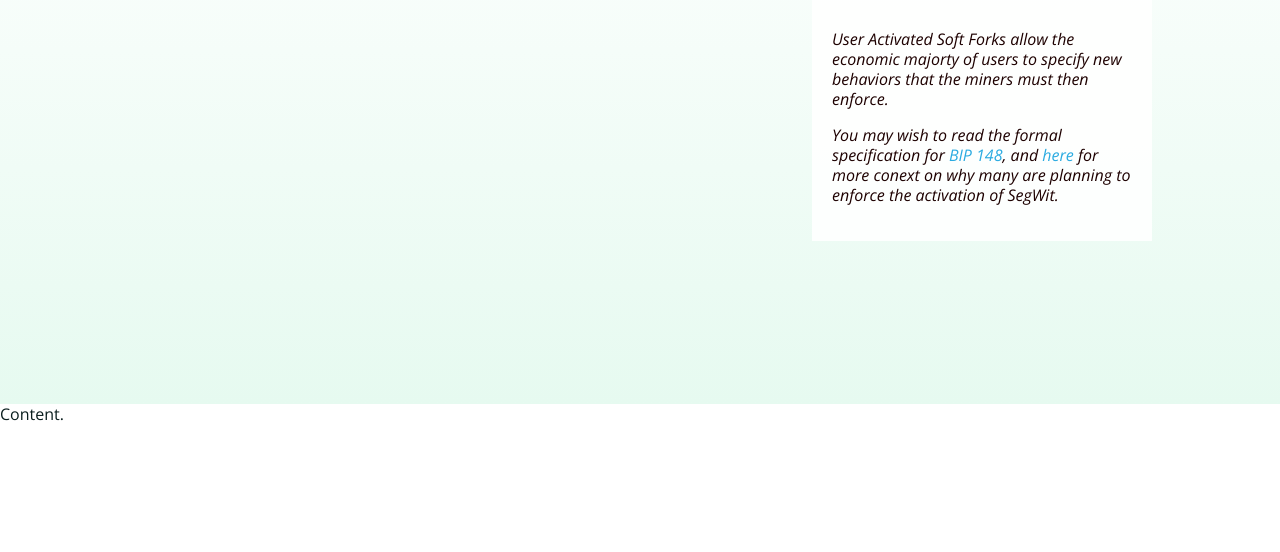
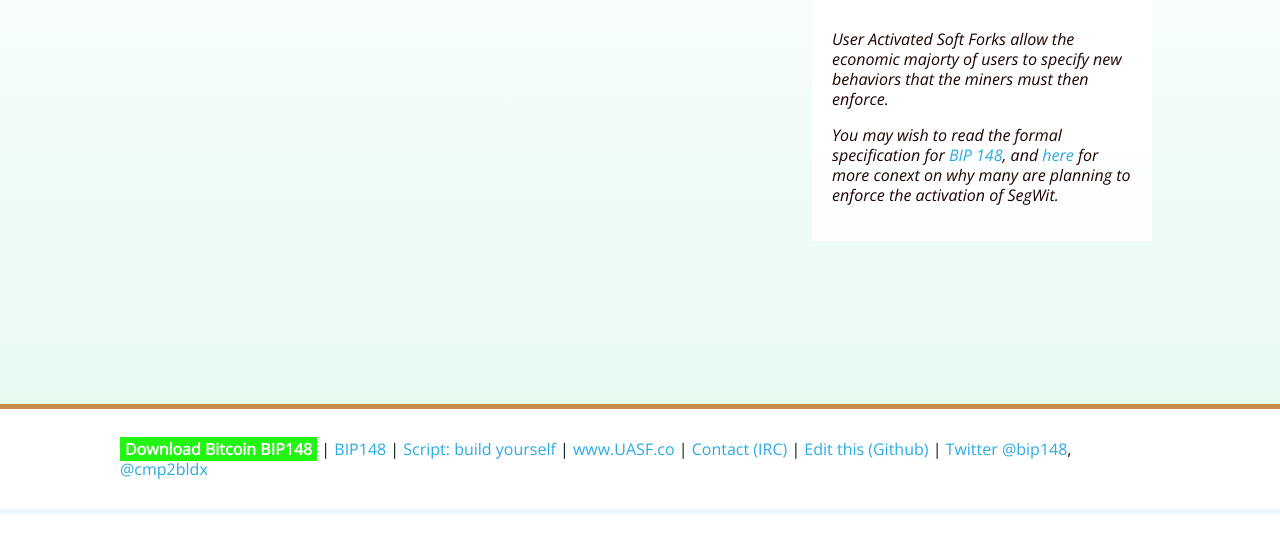
Before and after one commit to magmaship/bip148org, a plain HTML site: page index.html in a window 1280 px wide. Shown: the part 186-738 px from the top of the page. Drawn offline with nearby package versions, Linux system fonts and the light colour scheme.

Commit message:
html rewrite: 1 column

```diff
--- a/index.html
+++ b/index.html
@@ -41,11 +41,44 @@
 
 
 	<section class="content" id="zen-content">
+	<div class="basics">
+	<div class="column">
+	<!-- ===================================================== -->
+	<!-- ===================================================== -->
+	<!-- ===================================================== -->
 
 
-	Content.
+
+		<div class="preamble" id="zen-preamble">
+
+			<div class="toplinks">
+				<div class="downloadgreen"><a href="filehost/mirror/">Download Bitcoin BIP148</a></div>
+				|
+				<a href="./goto_github_bip148.html">BIP148</a>
+				|
+				<a href="./goto_github_coinruntool.html">Script: build yourself</a>
+				|
+				<a href="./goto_uasfco.html">www.UASF.co</a>
+				|
+				<a href="./goto_freenodeirc.html">Contact (IRC)</a>
+				|
+				<a href="./goto_github_bip148org.html">Edit this (Github)</a>
+				|
+				<a href="./goto_twitter_bip148.html">Twitter @bip148</a>,
+				<a href="./goto_twitter_cmp2bldx.html">@cmp2bldx</a>
+			</div> <!-- toplinks -->
+
+		</div> <!-- preamble -->
 
 
+
+
+
+	<!-- ===================================================== -->
+	<!-- ===================================================== -->
+	<!-- ===================================================== -->
+	</div> <!-- column -->
+	</div> <!-- basic -->
 	</section><!-- content -->
 
 
```
Also changed, not shown: css/all.css.
